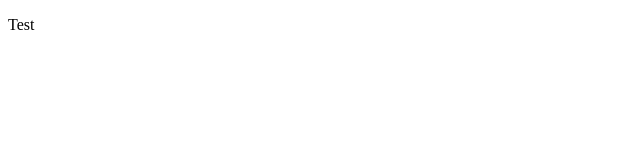
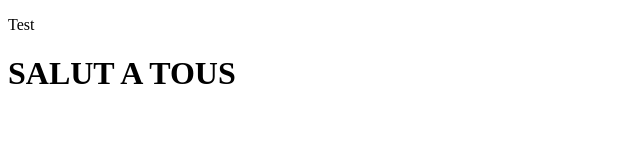
Before and after one commit to Extagit/Projet, a plain HTML site: page index.html in a window 1280 px wide. Shown: the whole page, without its empty margins (0-640 px from the left). Drawn offline with Linux system fonts and the light colour scheme.

Commit message:
Ceci est un Test

```diff
--- a/index.html
+++ b/index.html
@@ -6,5 +6,7 @@
     </head>
     <body>
         <p>Test</p>
+
+        <h1>SALUT A TOUS</h1>
     </body>
 </html>
```
